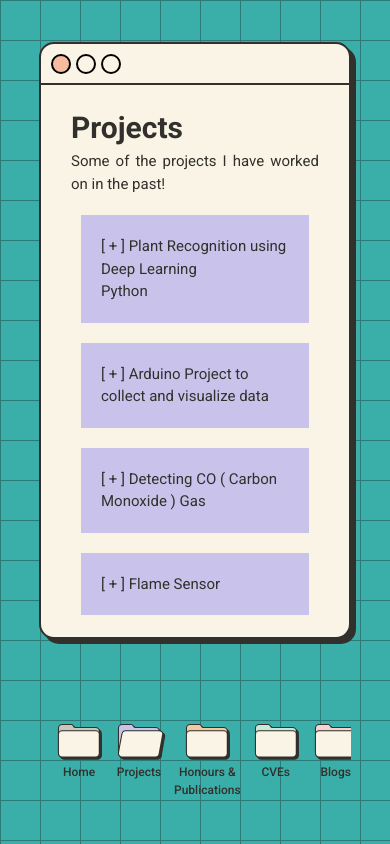
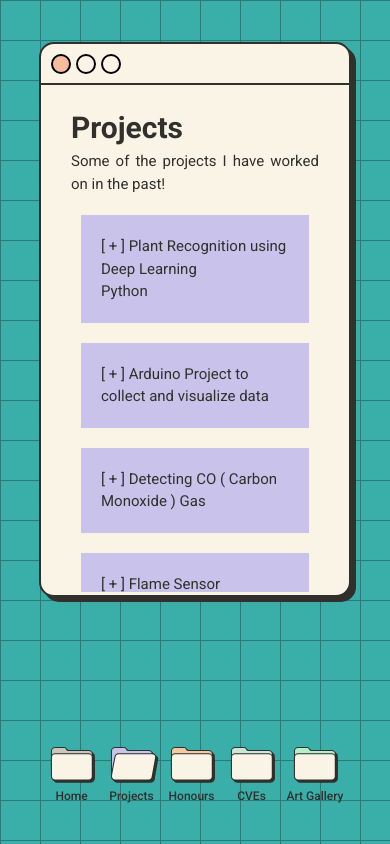
Before and after one commit to KirtiRamchandani/portfolio, a Vue app: page / in a window 390 px wide. Both pictures are taken after a click on the element "Projects". Built offline with nearby package versions, Linux system fonts and the light colour scheme; what v-drag would draw is missing.

Commit message:
Fixed issue: scroll the website to view the folders on iOS devices

```diff
--- a/src/App.vue
+++ b/src/App.vue
@@ -45,7 +45,7 @@ export default {
     }, 4000);
 
     // redirect to blogs modal and open the specified blog in the URL.
-    this.redirectToBlogsModalIfUrlContainsBlogTitle();
+    // this.redirectToBlogsModalIfUrlContainsBlogTitle();
   },
 };
 </script>
--- a/src/components/HomeModal.vue
+++ b/src/components/HomeModal.vue
@@ -31,9 +31,14 @@
             >mdi-linkedin</v-icon
           ></a
         >
-        <a href="https://kirtikumarar.com/Kirtikumar_A_R" target="_blank"
+        <a href="https://twitter.com/kirtikumar_a_r" target="_blank"
           ><v-icon class="social-icon" style="display: block"
             >mdi-twitter</v-icon
+          ></a
+        >
+        <a href="https://github.com/KirtiRamchandani" target="_blank"
+          ><v-icon class="social-icon" style="display: block"
+            >mdi-github</v-icon
           ></a
         >
         <a
--- a/src/components/IndexScreen.vue
+++ b/src/components/IndexScreen.vue
@@ -1,12 +1,16 @@
 <template>
   <div>
     <div class="home-screen">
+      <div class="nav-tray">
         <div class="nav-option" @click="openKCloseHome()">
           <folder-open
             v-if="isHomeOpen"
             :style="`--element-color: #c7c7bb`"
           ></folder-open>
-        <folder-close v-else :style="`--element-color: #c7c7bb`"></folder-close>
+          <folder-close
+            v-else
+            :style="`--element-color: #c7c7bb`"
+          ></folder-close>
           <p class="nav-title">Home</p>
         </div>
         <div class="nav-option" @click="openKCloseProjects()">
@@ -14,7 +18,10 @@
             v-if="isProjectsOpen"
             :style="`--element-color: #c9c2ea`"
           ></folder-open>
-        <folder-close v-else :style="`--element-color: #c9c2ea`"></folder-close>
+          <folder-close
+            v-else
+            :style="`--element-color: #c9c2ea`"
+          ></folder-close>
           <p class="nav-title">Projects</p>
         </div>
         <div class="nav-option" @click="openKCloseHonoursAndRewards()">
@@ -22,32 +29,42 @@
             v-if="isHonoursAndRewardsOpen"
             :style="`--element-color: #f0caa3`"
           ></folder-open>
-        <folder-close v-else :style="`--element-color: #f0caa3`"></folder-close>
-        <p class="nav-title">Honours & Publications</p>
+          <folder-close
+            v-else
+            :style="`--element-color: #f0caa3`"
+          ></folder-close>
+          <p class="nav-title">Honours</p>
         </div>
         <div class="nav-option" @click="openKCloseCVEs()">
           <folder-open
             v-if="isCVEOpen"
             :style="`--element-color: #cae8d7`"
           ></folder-open>
-        <folder-close v-else :style="`--element-color: #cae8d7`"></folder-close>
+          <folder-close
+            v-else
+            :style="`--element-color: #cae8d7`"
+          ></folder-close>
           <p class="nav-title">CVEs</p>
         </div>
-      <div class="nav-option" @click="openKCloseBlogs()">
+        <!-- <div class="nav-option" @click="openKCloseBlogs()">
         <folder-open
           v-if="isBlogsOpen"
           :style="`--element-color: #f3d4d1`"
         ></folder-open>
         <folder-close v-else :style="`--element-color: #f3d4d1`"></folder-close>
         <p class="nav-title">Blogs</p>
-      </div>
+      </div> -->
         <div class="nav-option" @click="openKCloseArtGallery()">
           <folder-open
             v-if="isArtGalleryOpen"
             :style="`--element-color: #b5f0cb`"
           ></folder-open>
-        <folder-close v-else :style="`--element-color: #b5f0cb`"></folder-close>
+          <folder-close
+            v-else
+            :style="`--element-color: #b5f0cb`"
+          ></folder-close>
           <p class="nav-title">Art Gallery</p>
+        </div>
       </div>
     </div>
     <HomeModal v-if="isHomeOpen" />
--- a/src/styles/ArtGalleryModal.scss
+++ b/src/styles/ArtGalleryModal.scss
@@ -20,7 +20,7 @@
 
   @media only screen and (max-width: 900px) {
     .modal-body {
-      max-height: 65vh;
+      max-height: 60vh;
     }
   }
 }
@@ -68,7 +68,7 @@
 
   @media only screen and (max-width: 900px) {
     img {
-      max-height: 65vh;
+      max-height: 60vh;
     }
   }
 }
@@ -113,7 +113,7 @@
 @media only screen and (max-width: 900px) {
   .container {
     min-height: 65vh;
-    max-height: 65vh;
+    max-height: 60vh;
   }
 }
 
--- a/src/styles/BlogsModal.scss
+++ b/src/styles/BlogsModal.scss
@@ -10,7 +10,7 @@
 
   @media only screen and (max-width: 900px) {
     .modal-body {
-      max-height: 65vh;
+      max-height: 60vh;
       min-height: 65vh;
     }
   }
--- a/src/styles/CVEModal.scss
+++ b/src/styles/CVEModal.scss
@@ -9,7 +9,7 @@
 
   @media only screen and (max-width: 900px) {
     .modal-body {
-      max-height: 65vh;
+      max-height: 60vh;
     }
   }
 }
--- a/src/styles/HonoursAndPublicationsModal.scss
+++ b/src/styles/HonoursAndPublicationsModal.scss
@@ -9,7 +9,7 @@
 
   @media only screen and (max-width: 900px) {
     .modal-body {
-      max-height: 65vh;
+      max-height: 60vh;
     }
   }
 }
--- a/src/styles/IndexScreen.scss
+++ b/src/styles/IndexScreen.scss
@@ -1,12 +1,11 @@
 .home-screen {
-  @media only screen and (min-width: 901px) {
-    position: fixed;
-    top: 0;
-    right: 0;
-    width: 90px;
-    height: 100vh;
-    margin: 15px;
-  }
+  position: fixed;
+  // top: 0;
+  text-align: center;
+  right: 0;
+  width: 90px;
+  height: 100vh;
+  margin: 15px;
 
   .nav-option {
     text-align: center;
@@ -15,7 +14,6 @@
     cursor: pointer;
 
     .nav-title {
-      // color: #fff;
       margin: 0;
       font-weight: 500;
       font-size: 12px;
@@ -26,19 +24,22 @@
 
 @media only screen and (max-width: 900px) {
   .home-screen {
+    margin: 0;
+    width: 100%;
+    height: 100px;
+    overflow-x: scroll;
     display: flex;
-    position: absolute;
     bottom: 20px;
-    left: 50%;
+    align-items: center;
     padding: 0 10px;
-    transform: translate(-50%, -20px);
-  }
-}
 
-@media only screen and (max-width: 600px) {
-  .home-screen {
-    width: 80%;
-    overflow-x: scroll;
+    .nav-tray {
+      margin: 0 auto;
+      display: flex;
+      position: relative;
+      width: fit-content;
+      height: fit-content;
+    }
   }
 }
 
--- a/src/styles/Modal.scss
+++ b/src/styles/Modal.scss
@@ -1,4 +1,5 @@
 .modal {
+  position: absolute;
   background: #faf4e6;
   width: 700px;
   max-width: 90%;
--- a/src/styles/ProjectsModal.scss
+++ b/src/styles/ProjectsModal.scss
@@ -9,7 +9,7 @@
 
   @media only screen and (max-width: 900px) {
     .modal-body {
-      max-height: 65vh;
+      max-height: 60vh;
     }
   }
 }
--- a/src/styles/PublicationsModal.scss
+++ b/src/styles/PublicationsModal.scss
@@ -9,7 +9,7 @@
 
   @media only screen and (max-width: 900px) {
     .modal-body {
-      max-height: 65vh;
+      max-height: 60vh;
     }
   }
 }
```
Lines whose indentation alone changed are shown as unchanged.
